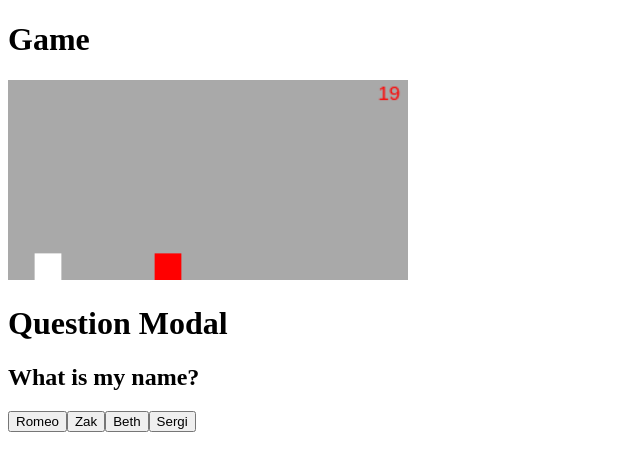
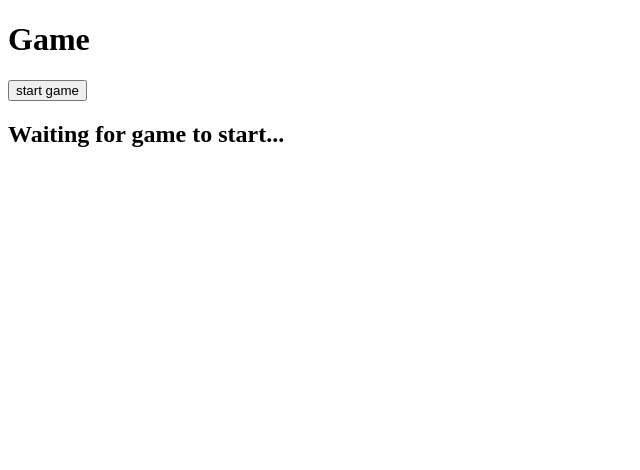
Before and after one commit to gitplayers/client, a React app: page /game in a window 1280 px wide. Shown: the top 470 px of the page, without its empty margins (0-640 px from the left). Built offline with nearby package versions, Linux system fonts and the light colour scheme.

Commit message:
Add page with start game button so game doesn't immediately render

```diff
--- a/src/Components/Game/style.css
+++ b/src/Components/Game/style.css
@@ -1,6 +1,7 @@
 canvas {
     background-color: darkGray;
-    height: 200px;
+    height: 400px;
+    width: 800px;
 }
 
 #modal {
--- a/src/Pages/GamePage/index.js
+++ b/src/Pages/GamePage/index.js
@@ -1,12 +1,26 @@
-import React from 'react';
+import React, { useState } from 'react';
 import { Game } from '../../Components';
 
+
+
 const GamePage = () => {
+
+    const [ gameStarted, setGameStarted ] = useState(false);
+
+    const startGame = (e) => {
+        console.log(e.target)
+        e.target.style.display = "none";
+        setGameStarted(true)
+    }
+
+
 
     return (
         <main>
             <h1>Game</h1>
-            <Game />
+            <button onClick={startGame}>start game</button>
+            {gameStarted ? <Game /> : <h2>Waiting for game to start...</h2>}
+
         </main>
     );
 }
```
